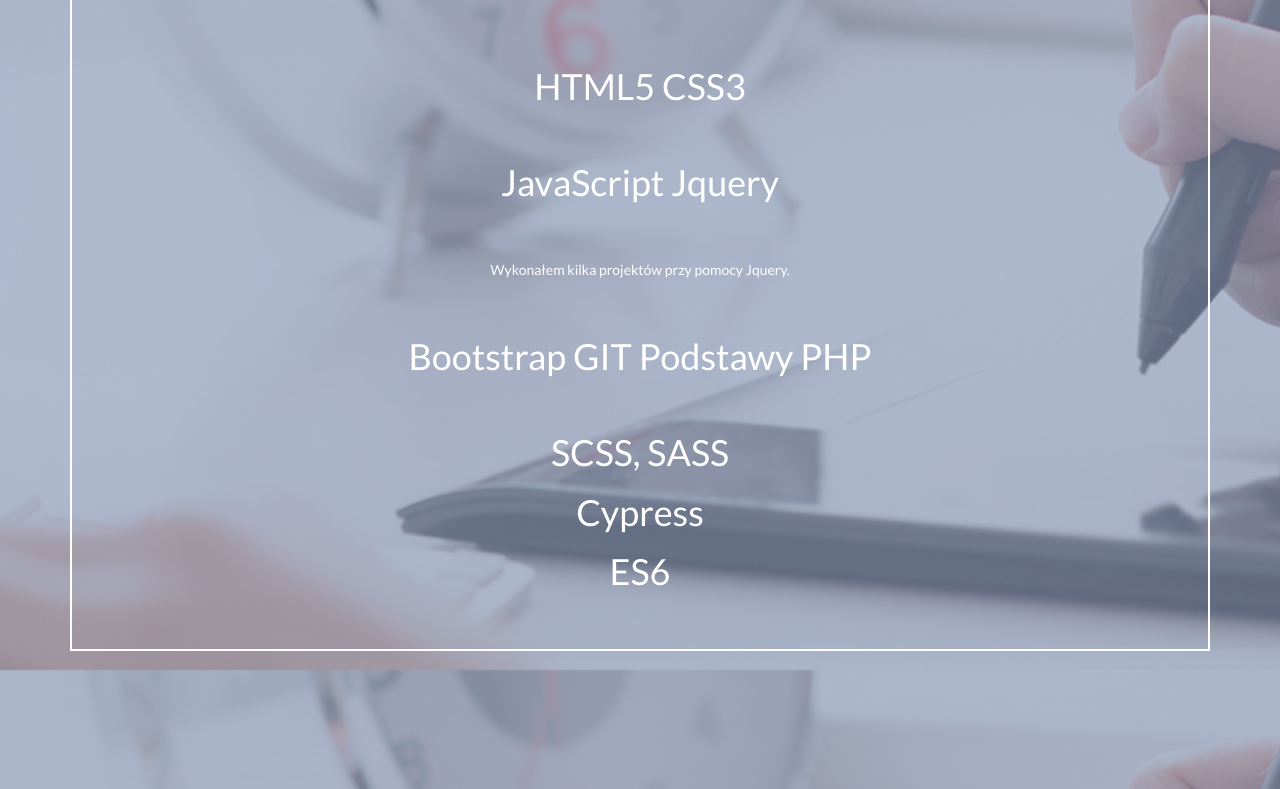
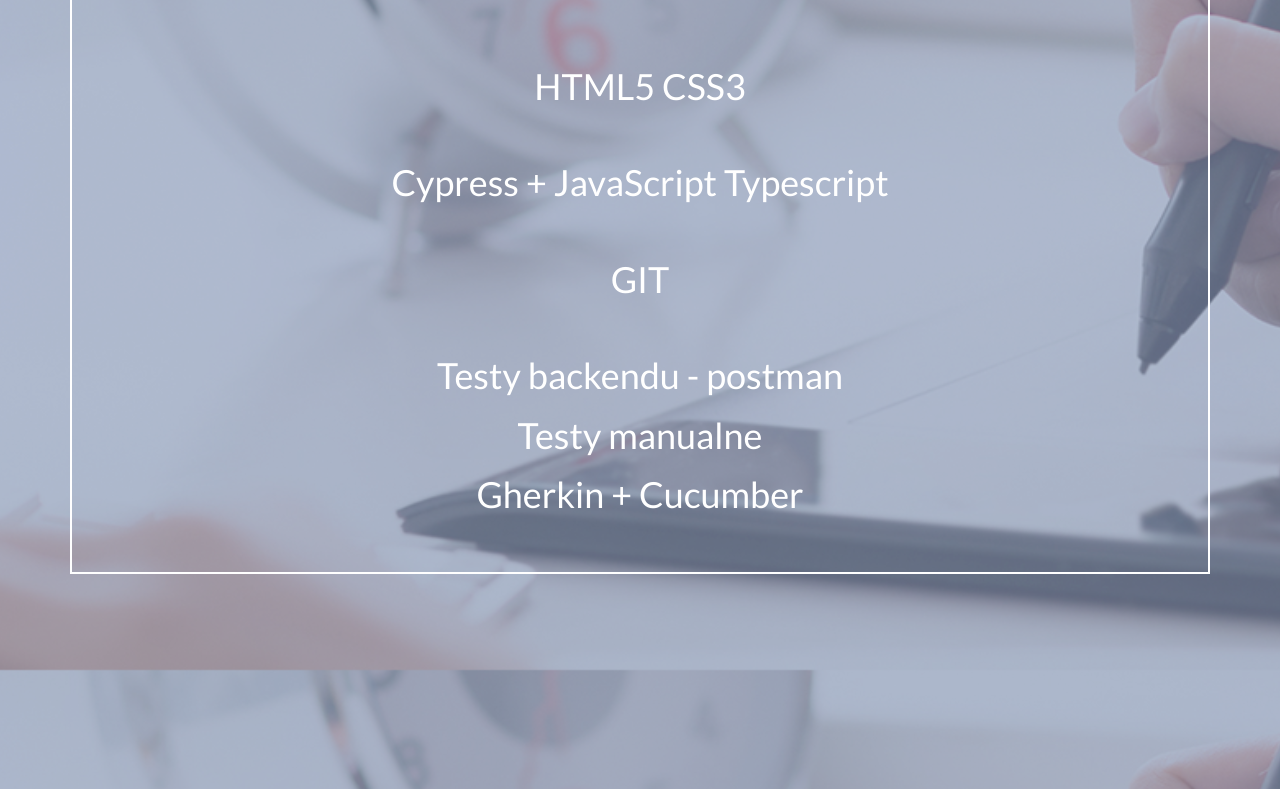
Before and after one commit to tomfriday/AboutMe, a plain HTML site: page index.html in a window 1280 px wide. Shown: the part 1308-2097 px from the top of the page. Drawn offline with nearby package versions, Linux system fonts and the light colour scheme.

Commit message:
Update index.html

```diff
--- a/index.html
+++ b/index.html
@@ -25,7 +25,7 @@
 
                         <div class="col-xs-6 col-xs-offset-3">
                             <h2 class="animated fadeInDown">TOMASZ PIĄTEK</h2>
-                            <h1 class="animated fadeInDown">SOFTWARE AUTOMATION TESTER</h1>
+                            <h1 class="animated fadeInDown">QA ENGINEER / SOFTWARE AUTOMATION TESTER</h1>
                         </div>
 
                     </div>
@@ -55,15 +55,15 @@
                 <br><br>
                 <h1 class="center">HTML5 CSS3</h1>
                 <p>
-                    <h1 class="center">JavaScript Jquery</h1>
-                    <p>Wykonałem kilka projektów przy pomocy Jquery.
-                        <h1 class="center">Bootstrap GIT Podstawy PHP </h1>
+                    <h1 class="center">Cypress + JavaScript Typescript</h1>
+                    <p>
+                        <h1 class="center">GIT</h1>
                         <p>
-                        <h1 class="center">SCSS, SASS</h1>
+                        <h1 class="center">Testy backendu - postman</h1>
 
-                        <h1 class="center">Cypress </h1>
+                        <h1 class="center">Testy manualne</h1>
 
-                        <h1 class="center">ES6 </h1>
+                        <h1 class="center">Gherkin + Cucumber </h1>
                         <p>
             </div>
         </div>
```
